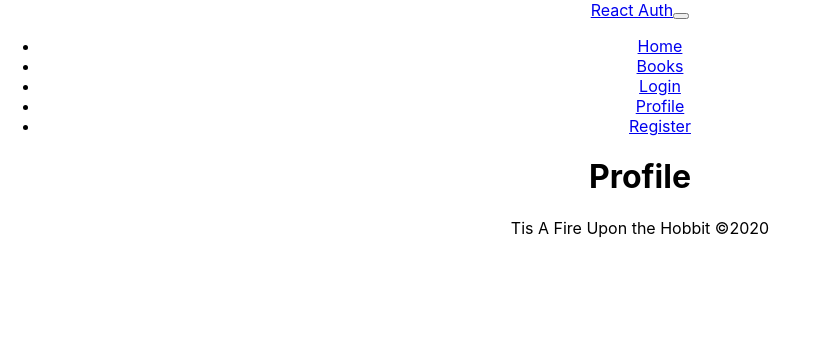
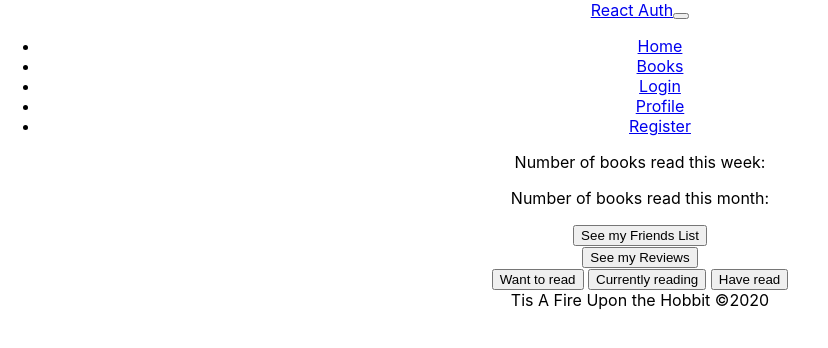
Before and after one commit to smcleod86/Frontend-Reading-Buddy, a React (Create React App) app: page /profile in a window 1280 px wide. Shown: the top 348 px of the page, without its empty margins (0-828 px from the left). Built offline with nearby package versions, Linux system fonts and the light colour scheme.

Commit message:
boilerplate for profile component

```diff
--- a/src/components/Profile.js
+++ b/src/components/Profile.js
@@ -1,10 +1,15 @@
-
 import React from 'react'
 
+
 export default function Profile() {
+
     return (
-        <>
-            <h1>Profile</h1>
-        </>
+        <div>
+            <p>Number of books read this week: </p>
+            <p>Number of books read this month: </p>
+            <button>See my Friends List</button> <br></br>
+            <button>See my Reviews</button> <br></br>
+            <button>Want to read</button> <button>Currently reading</button> <button>Have read</button>
+        </div>
     )
 }
```
